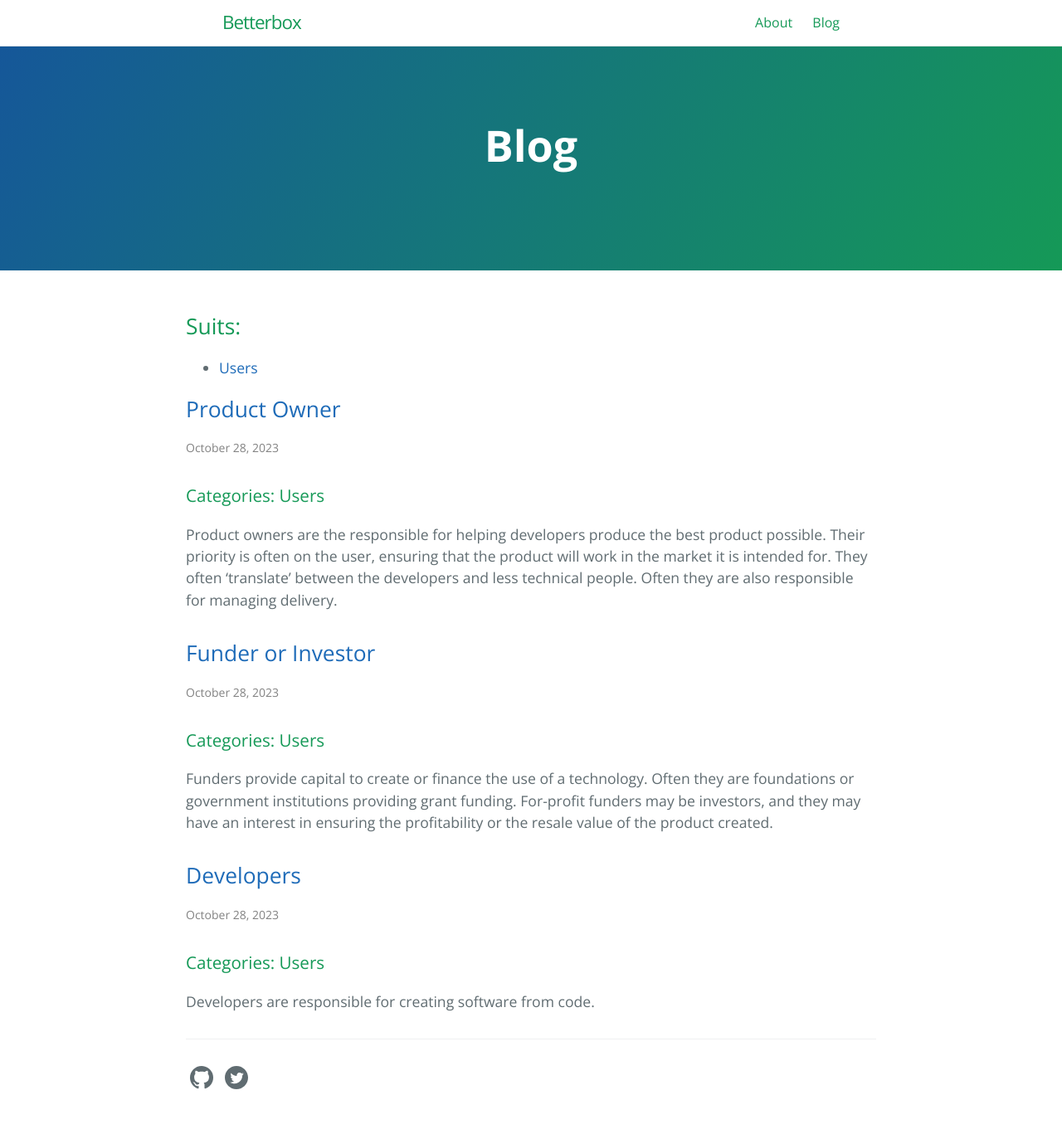
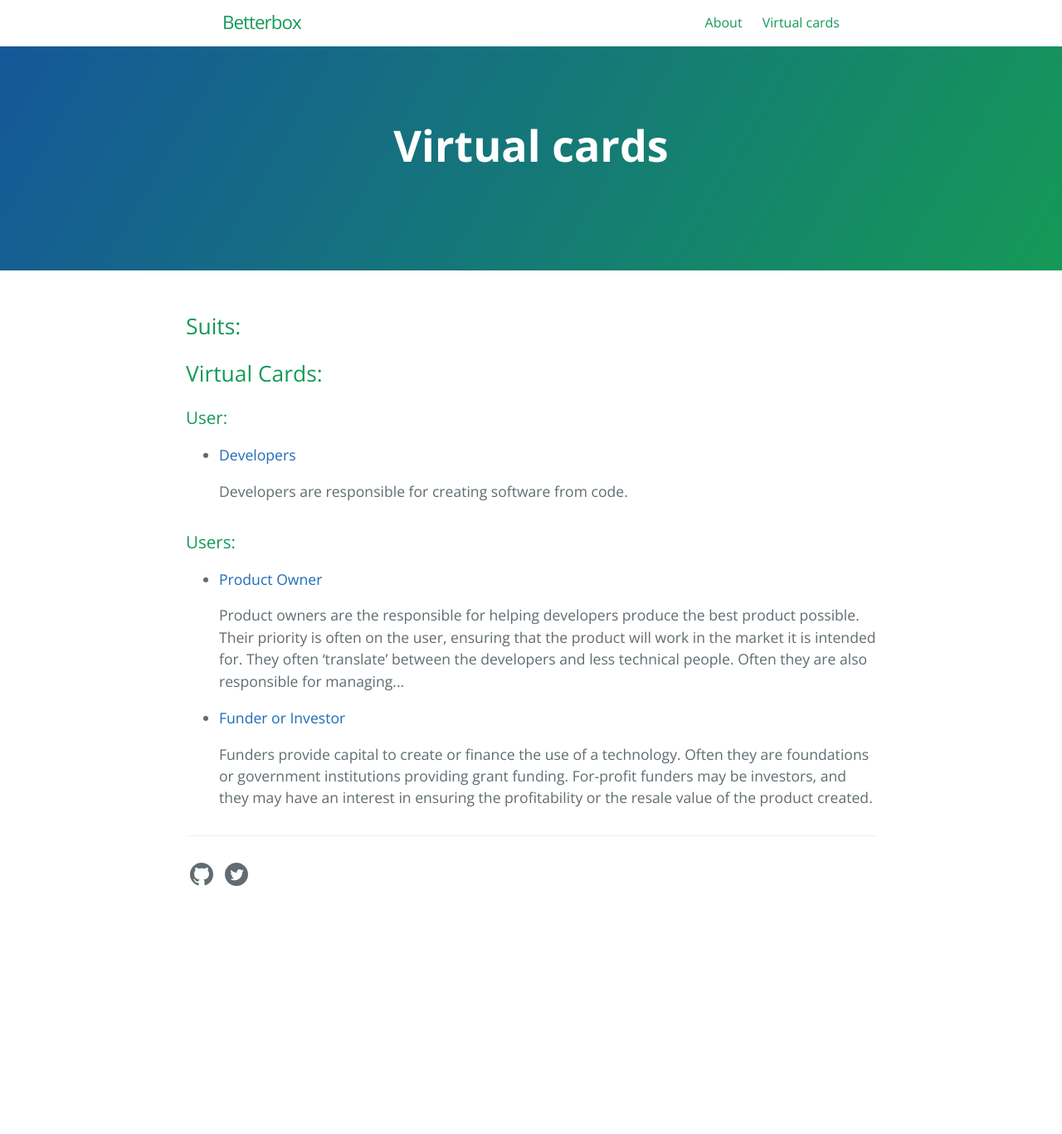
Before and after one commit to laurawmcd/betterbox, a Jekyll site: the page built from blog.md, in a window 1280 px wide. Shown: the whole page at 83% size. Built offline with Jekyll 4.4.1, drawn with Linux system fonts in a browser that asks for light colours; after the commit the page ends 1122 px from its top, so only the background shows below that.

Commit message:
Fiddling with blog list page

```diff
--- a/_layouts/post.html
+++ b/_layouts/post.html
@@ -1,5 +1,7 @@
 ---
 layout: default
+title: Virtual cards
+ref: blog
 ---
 <article itemscope itemtype="http://schema.org/BlogPosting">
 
--- a/_posts/2023-10-28-Users-Developer.markdown
+++ b/_posts/2023-10-28-Users-Developer.markdown
@@ -2,7 +2,7 @@
 layout: post
 title:  Developers
 date:   2023-10-28 19:18:42 -0400
-categories: [Users]
+categories: [User]
 ref: blog
 ---
 Developers are responsible for creating software from code.
--- a/blog.md
+++ b/blog.md
@@ -1,31 +1,40 @@
 ---
 layout: default
-title: Blog
+title: Virtual cards
 ref: blog
 ---
 
-<!-- List of Categories -->
+<!-- List of Categories: Suits -->
 <div class="categories-list">
   <h2>Suits:</h2>
   <ul>
-    {% assign all_categories = site.posts | map: 'categories' | join: ',' | split: ',' | uniq %}
-    {% for category in all_categories %}
-      <li><a href="#{{ category | slugify }}">{{ category }}</a></li>
+    {% for post in site.categories['Suits'] %}
+      <li><a href="{{ site.baseurl }}{{ post.url }}">{{ post.title }}</a></li>
     {% endfor %}
   </ul>
 </div>
 
-<!-- Blog Posts -->
+<!-- List of Categories: Virtual Cards -->
+<div class="categories-list">
+  <h2>Virtual Cards:</h2>
+  <ul>
+    {% for post in site.categories['Virtual Cards'] %}
+      <li><a href="{{ site.baseurl }}{{ post.url }}">{{ post.title }}</a></li>
+    {% endfor %}
+  </ul>
+</div>
+
+<!-- Blog Posts with 50-word Snippets for All Categories -->
 <div class="blog-posts">
-  {% for post in site.posts %}
-    <h2 id="{{ post.categories | first | slugify }}"><a href="{{ site.baseurl }}{{ post.url }}">{{ post.title }}</a></h2>
-    <p class="post-meta">{{ post.date | date: "%B %d, %Y" }}</p>
-
-    <!-- Display Categories -->
-    {% if post.categories %}
-      <h3>Categories: {{ post.categories | join: ', ' }}</h3>
-    {% endif %}
-
-    <p>{{ post.excerpt }}</p>
+  {% for category in site.categories %}
+    <h3>{{ category[0] }}:</h3>
+    <ul>
+      {% for post in category[1] %}
+        <li>
+          <h4><a href="{{ site.baseurl }}{{ post.url }}">{{ post.title }}</a></h4>
+          <p>{{ post.content | strip_html | truncatewords:50 }}</p>
+        </li>
+      {% endfor %}
+    </ul>
   {% endfor %}
 </div>
```
